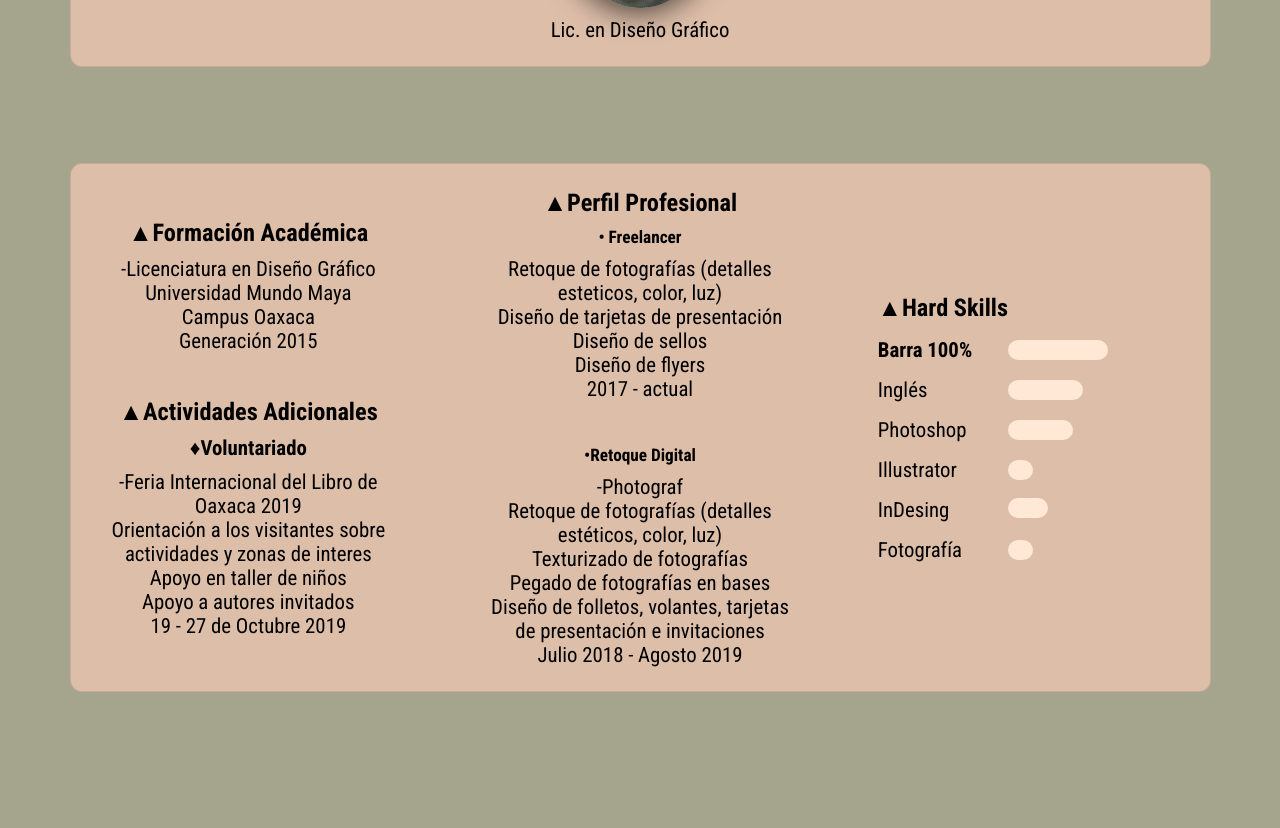
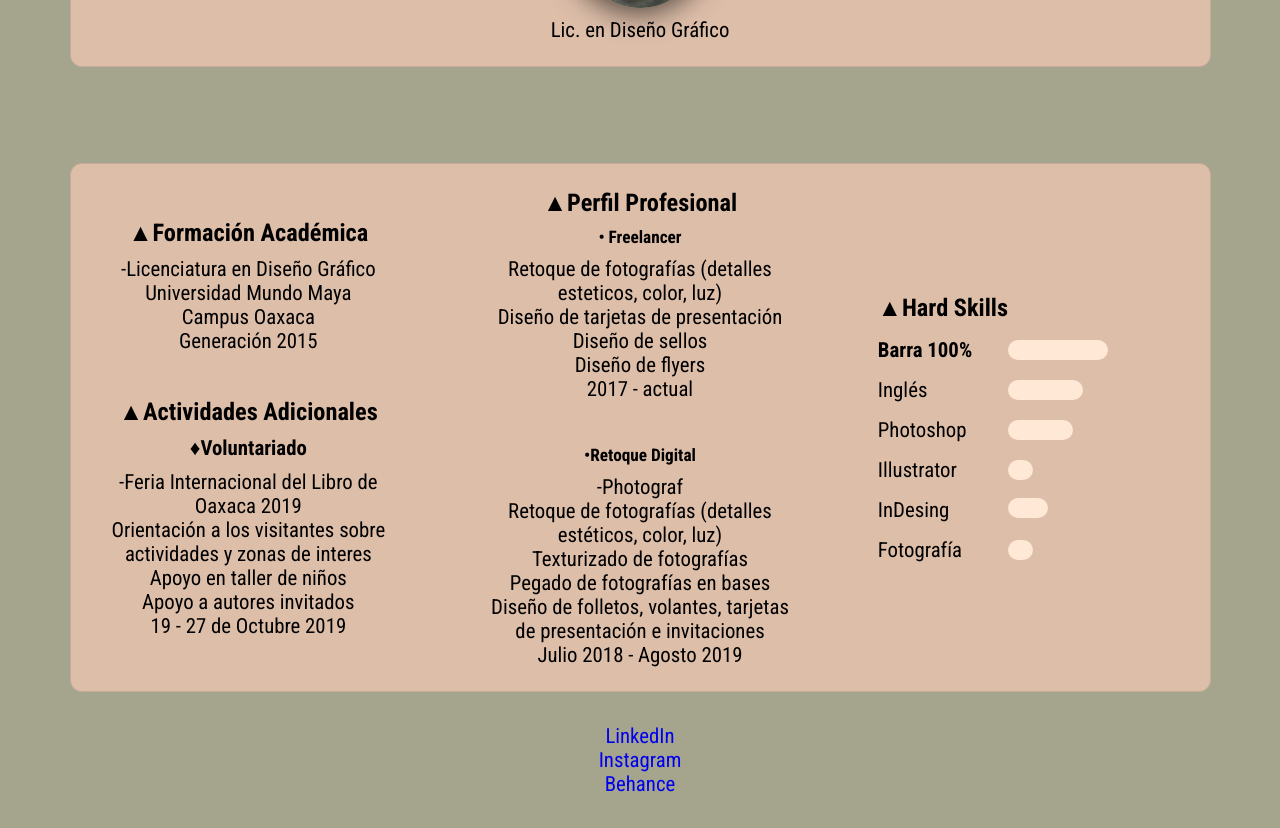
Before and after one commit to MeerMitchell/proyecto-cv, a plain HTML site: page 1.1-proyecto/index.html in a window 1280 px wide. Shown: the part 262-1090 px from the top of the page. Before the commit the page ends 1018 px from the top, so only its background shows below. Drawn offline with Linux system fonts and the light colour scheme.

Commit message:
se añadió el footer

```diff
--- a/1.1-proyecto/index.html
+++ b/1.1-proyecto/index.html
@@ -101,5 +101,13 @@
 
     </main>
 
+    <footer>
+        <footer class="container">
+                <li><a href="https://www.linkedin.com/in/mar%C3%ADa-ines-arias-82b540231/"target="_blank">LinkedIn</a></li>
+                <li><a href="https://www.instagram.com/miahandembroidery/"target="_blank">Instagram</a></li>
+                <li><a href="https://www.behance.net/"target="_blank">Behance</a></li>
+        </footer>
+    </footer>
+
 </body>
 </html>
--- a/1.1-proyecto/style.css
+++ b/1.1-proyecto/style.css
@@ -151,11 +151,13 @@ main {
     height: 1.25rem;
     background-color: #FFE8D6;
     border-radius: 20px;
+
 }
 .porcentaje1 p{
     margin-right: 0.625rem;
     width: 7.5rem;
     text-align: left;
+    border-color: rgb(0, 0, 0);
 }
 
 .porcentaje2{
```
